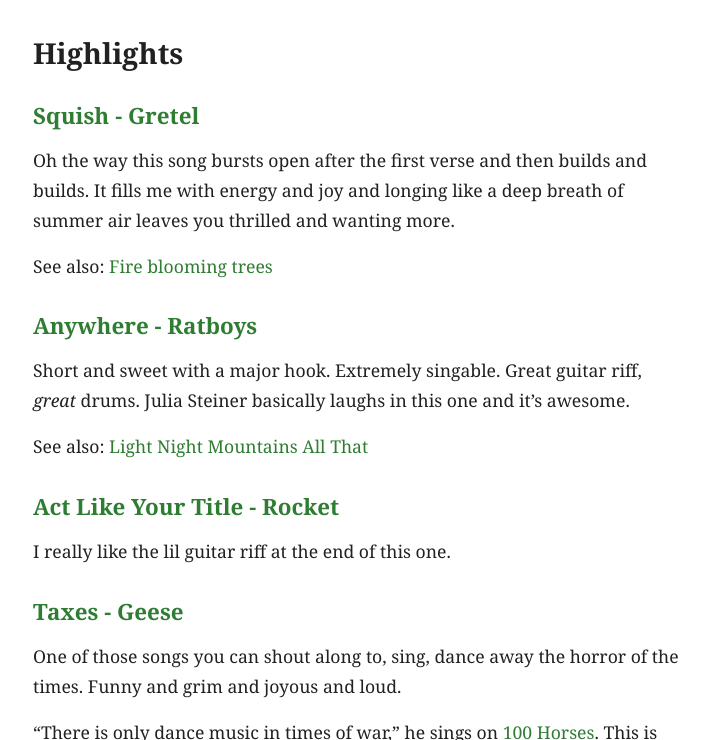
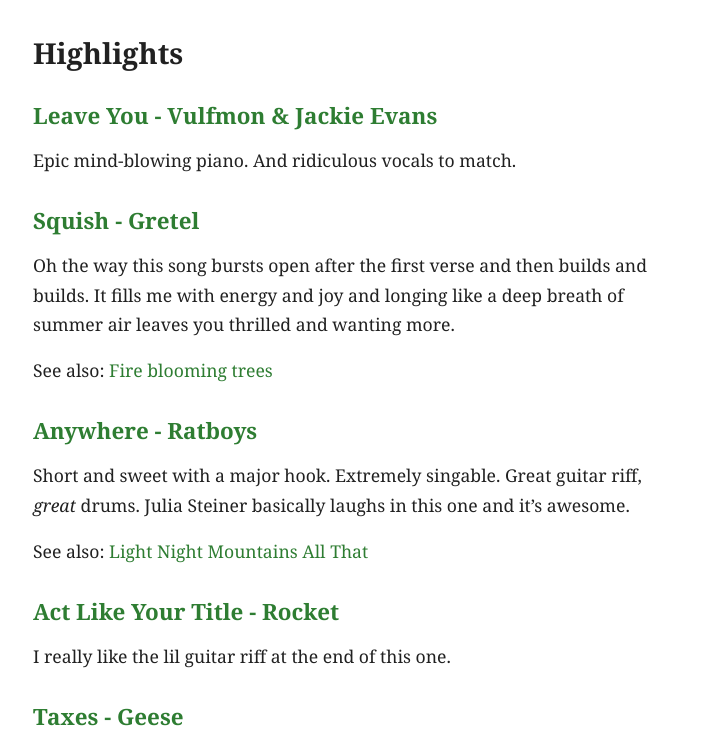
Before and after one commit to ttwardz/bum-notes-blog, a Jekyll site: the page built from _posts/2023-12-13-heavy-rotation-music-playlist.markdown, in a window 1280 px wide and 900 px high, scrolled down 677 px, cut to the strip 160-900 px from the top of the window. Shown: the whole strip, without its empty margins (283-992 px from the left). Built offline with Jekyll 4.4.1, drawn with Linux system fonts in a browser that asks for light colours.

Commit message:
added to heavy rotation

```diff
--- a/_posts/2023-12-13-heavy-rotation-music-playlist.markdown
+++ b/_posts/2023-12-13-heavy-rotation-music-playlist.markdown
@@ -19,6 +19,9 @@ tags: [music]
 </div>
 
 ## Highlights
+
+### [Leave You - Vulfmon & Jackie Evans](https://music.apple.com/album/leave-you/6769488203?i=6769488508)
+Epic mind-blowing piano. And ridiculous vocals to match.
 
 ### [Squish - Gretel](https://music.apple.com/album/squish/1868663143?i=1868663146)
 Oh the way this song bursts open after the first verse and then builds and builds. It fills me with energy and joy and longing like a deep breath of summer air leaves you thrilled and wanting more.
```
